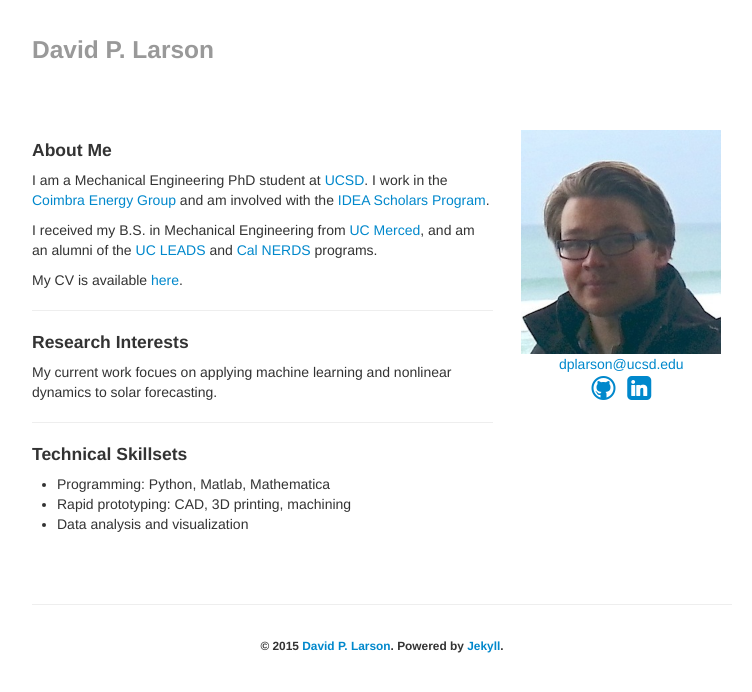
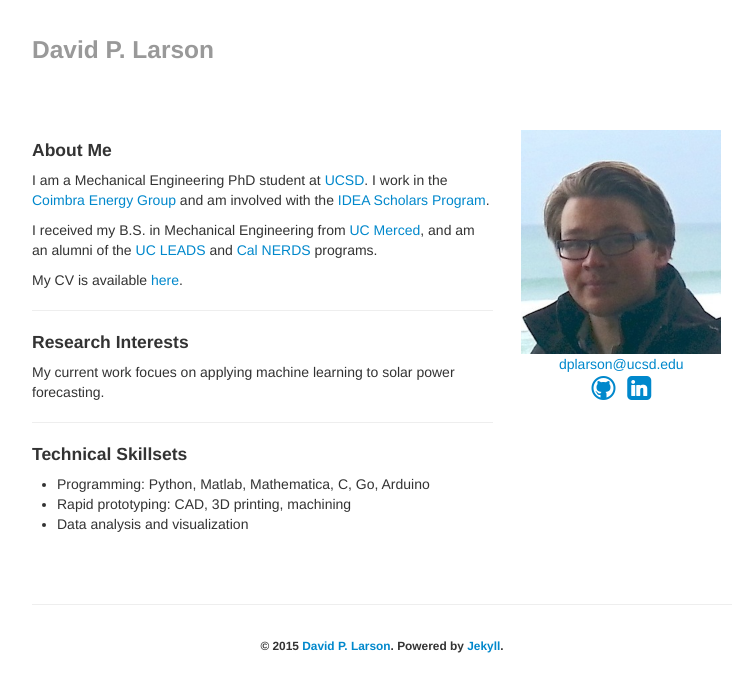
Before and after one commit to ticao-zhang/dplarson.github.io, a Jekyll site: the page built from index.md, in a window 1280 px wide. Shown: the top 692 px of the page, without its empty margins (258-1010 px from the left). Built offline with Jekyll 4.4.1, drawn with Linux system fonts in a browser that asks for light colours; nearby versions of some CDN libraries.

Commit message:
index: update research and skills

```diff
--- a/index.md
+++ b/index.md
@@ -12,12 +12,12 @@ My CV is available <a markdown="0" href="{{ site.url }}/David_Larson.pdf">here</
 ---------------------------------------
 
 #### Research Interests
-My current work focues on applying machine learning and nonlinear dynamics to solar forecasting.
+My current work focues on applying machine learning to solar power forecasting.
 
 ---------------------------------------
 
 #### Technical Skillsets
 
-* Programming: Python, Matlab, Mathematica
+* Programming: Python, Matlab, Mathematica, C, Go, Arduino
 * Rapid prototyping: CAD, 3D printing, machining
 * Data analysis and visualization
```
